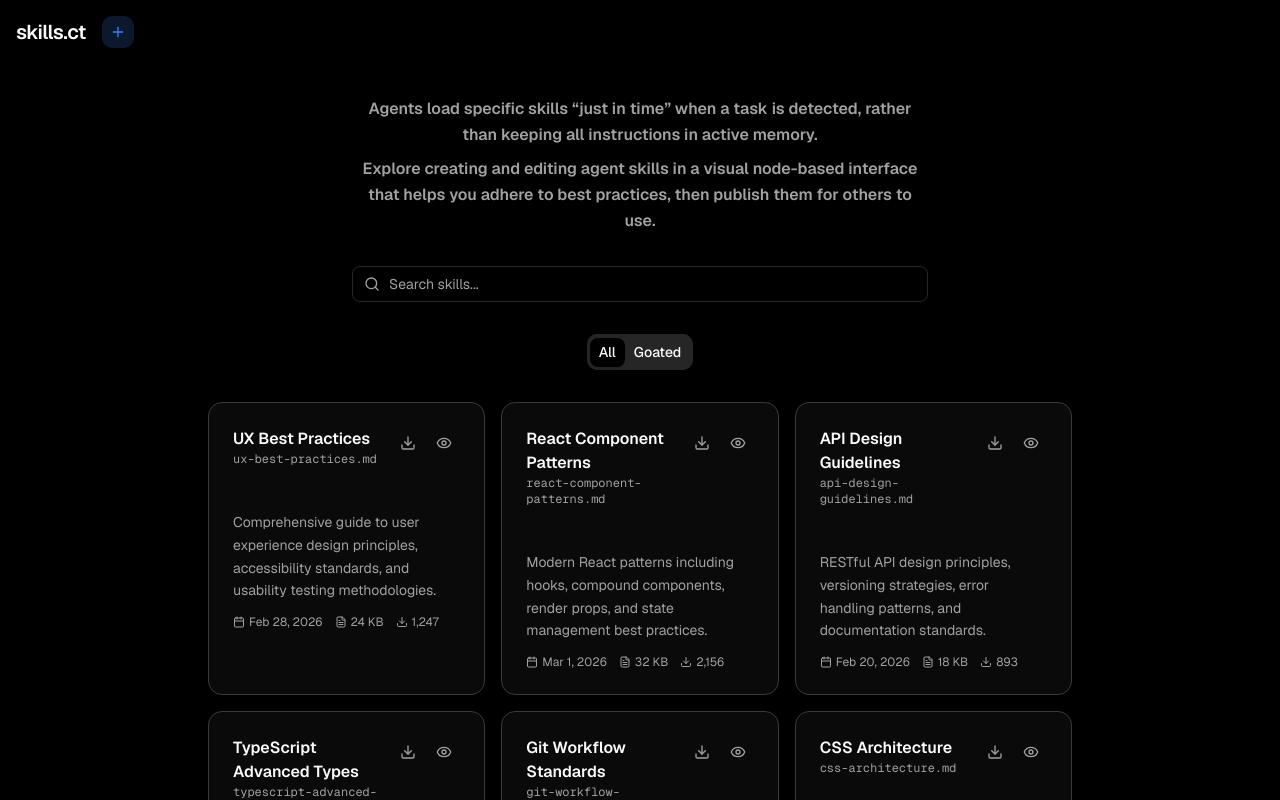
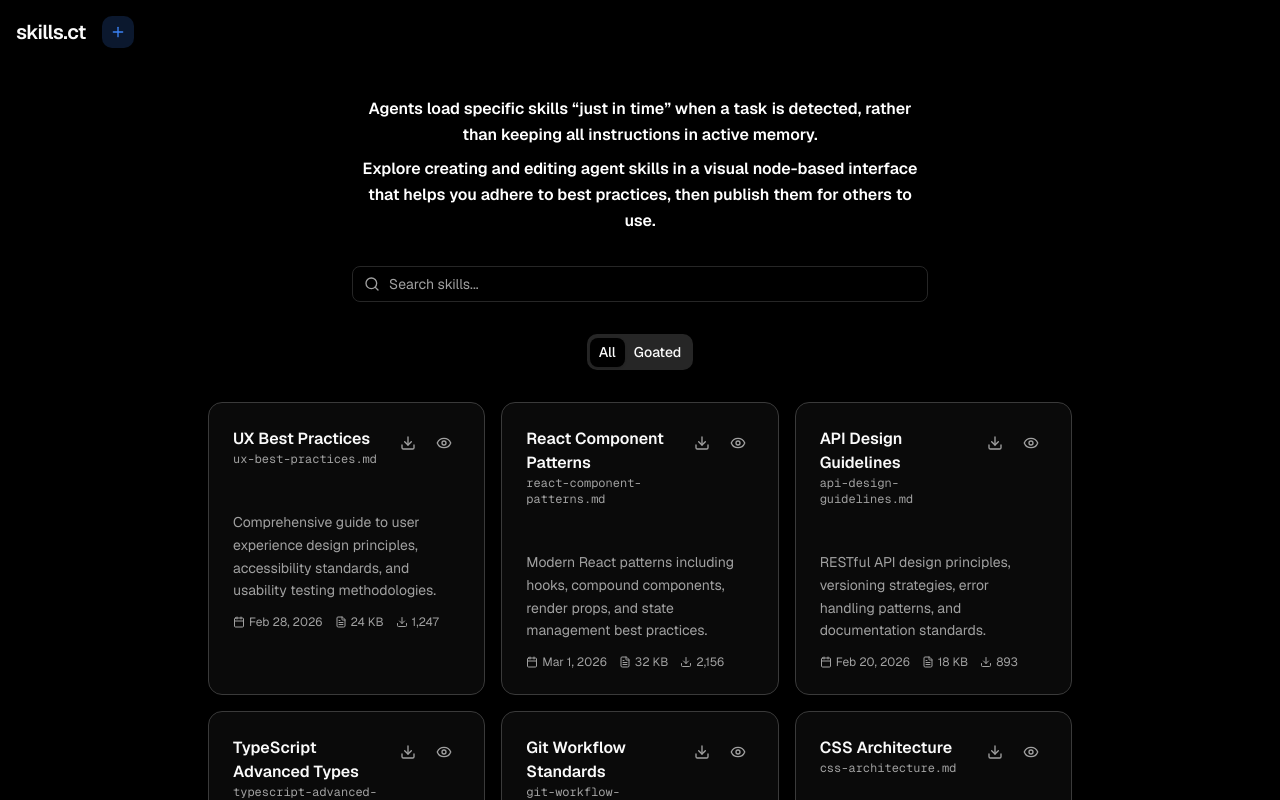
Before and after one commit to pvinson/skills-ct, a Next.js app: page /home in a window 1280 px wide. Shown: the top 800 px of the page. Built offline with nearby package versions, Linux system fonts and the light colour scheme.

Commit message:
feat: update intro paragraph colors to white
Switch 'text-muted-foreground' to 'text-white' for consistent styling.

Co-authored-by: Patrick <32645503+pvinson@users.noreply.github.com>

```diff
--- a/app/home/page.tsx
+++ b/app/home/page.tsx
@@ -289,10 +289,10 @@ export default function HomePage() {
       <div className="w-full max-w-4xl mx-auto px-4 py-8 flex flex-col gap-8">
         {/* Intro */}
         <div className="text-center max-w-xl mx-auto flex flex-col gap-2">
-          <p className="text-base font-semibold text-muted-foreground leading-relaxed">
+          <p className="text-base font-semibold text-white leading-relaxed">
             Agents load specific skills &ldquo;just in time&rdquo; when a task is detected, rather than keeping all instructions in active memory.
           </p>
-          <p className="text-base font-semibold text-muted-foreground leading-relaxed">
+          <p className="text-base font-semibold text-white leading-relaxed">
             Explore creating and editing agent skills in a visual node-based interface that helps you adhere to best practices, then publish them for others to use.
           </p>
         </div>
```
